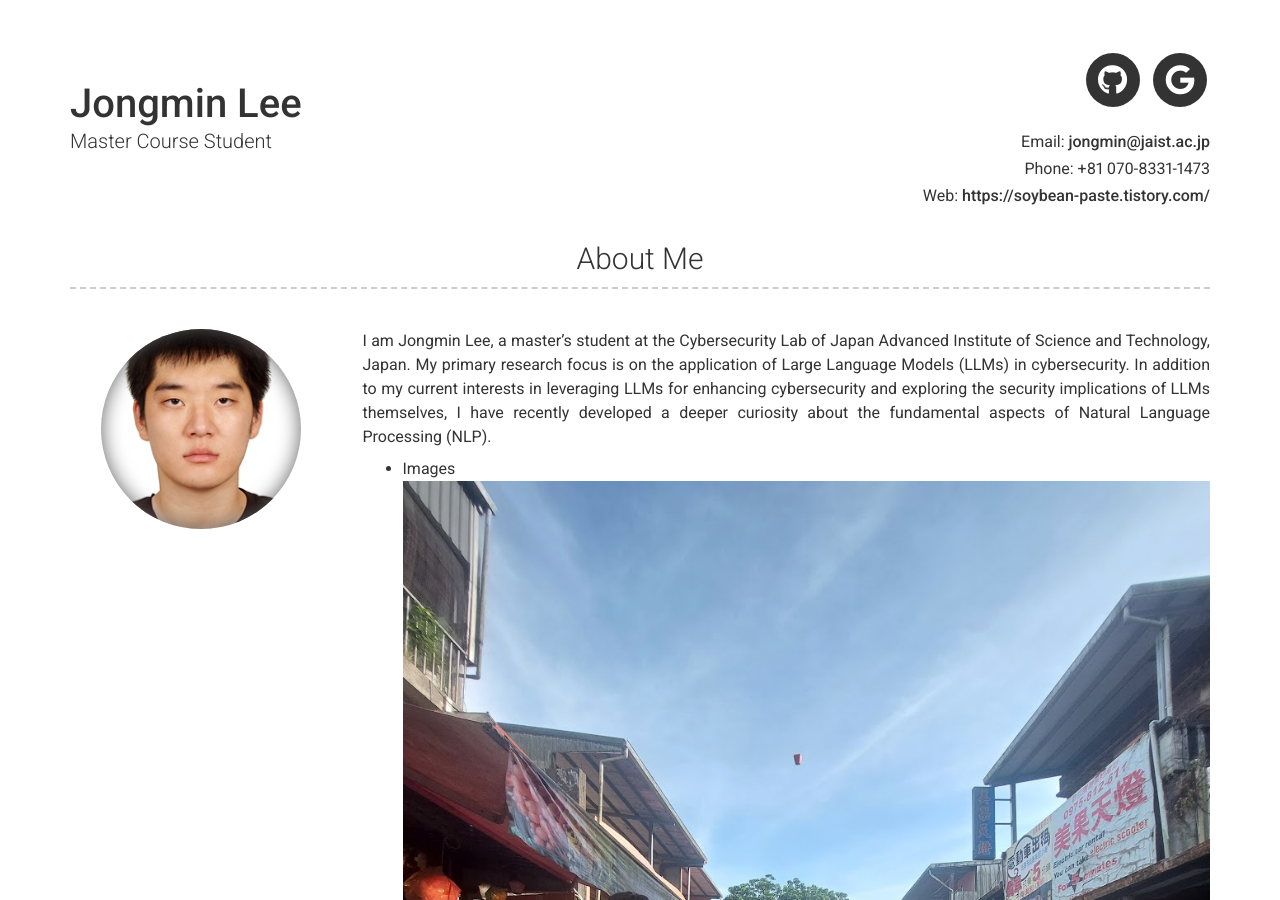
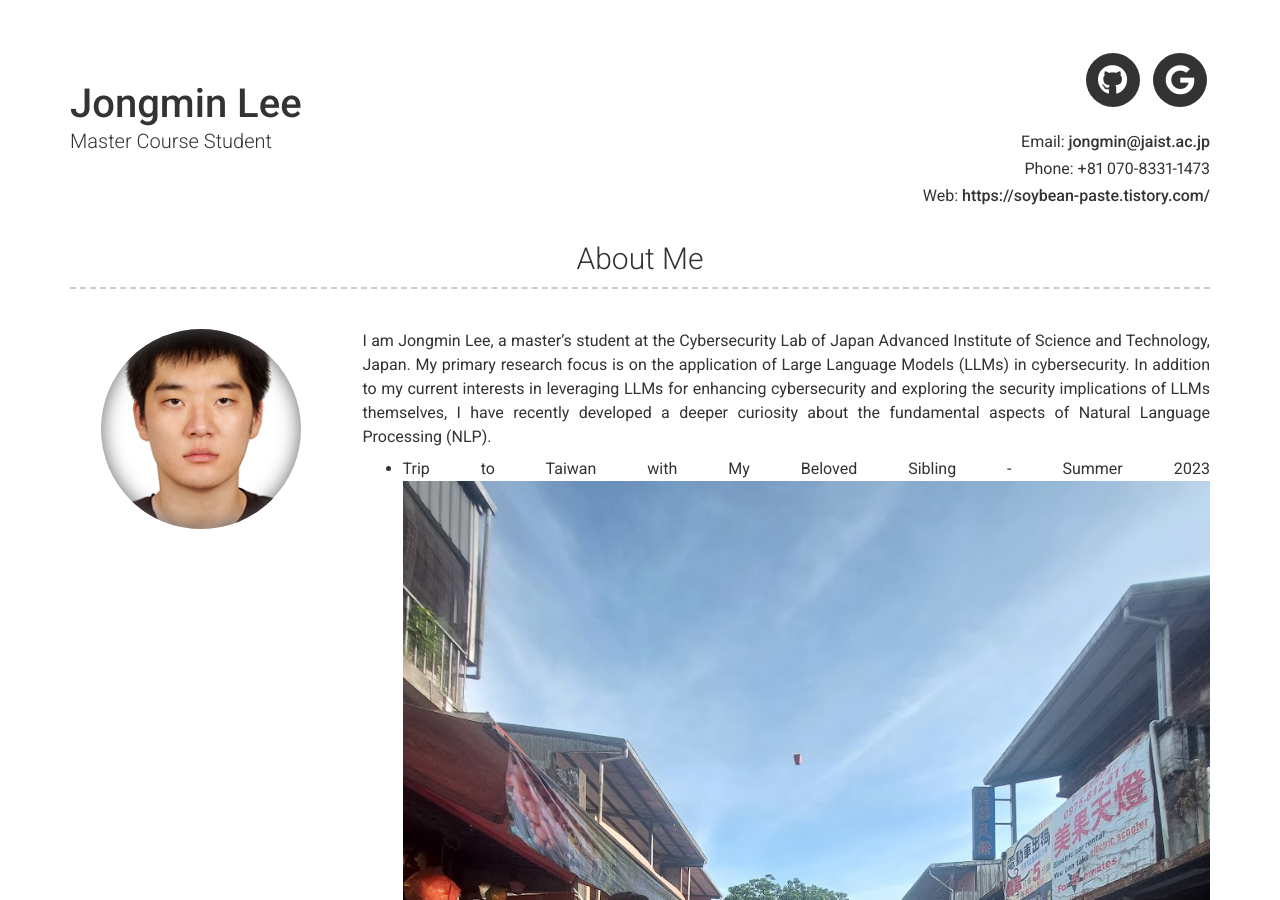
Before and after one commit to strike137/strike137.github.io, a Jekyll site: the page built from index.md, in a window 1280 px wide and 900 px high. Built offline with Jekyll 4.4.1, drawn with Linux system fonts in a browser that asks for light colours; nearby versions of some CDN libraries.

Commit message:
Update _config.yml

```diff
--- a/_config.yml
+++ b/_config.yml
@@ -37,7 +37,7 @@
 about_profile_image: /images/profile.jpg
 about_content: | # this will include new lines to allow paragraphs
   I am Jongmin Lee, a master's student at the Cybersecurity Lab of Japan Advanced Institute of Science and Technology, Japan. My primary research focus is on the application of Large Language Models (LLMs) in cybersecurity. In addition to my current interests in leveraging LLMs for enhancing cybersecurity and exploring the security implications of LLMs themselves, I have recently developed a deeper curiosity about the fundamental aspects of Natural Language Processing (NLP).
-  - Images ![alt text](/images/taiwan.jpg "Taiwan")
+  - Trip to Taiwan with My Beloved Sibling - Summer 2023 ![alt text](/images/taiwan.jpg "Taiwan")
 
 content:
   - title: Education
```
